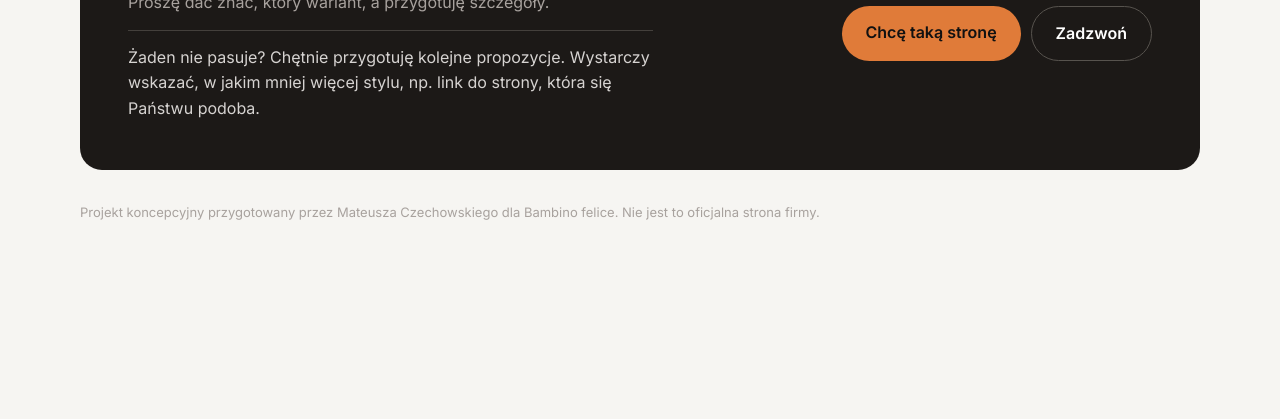
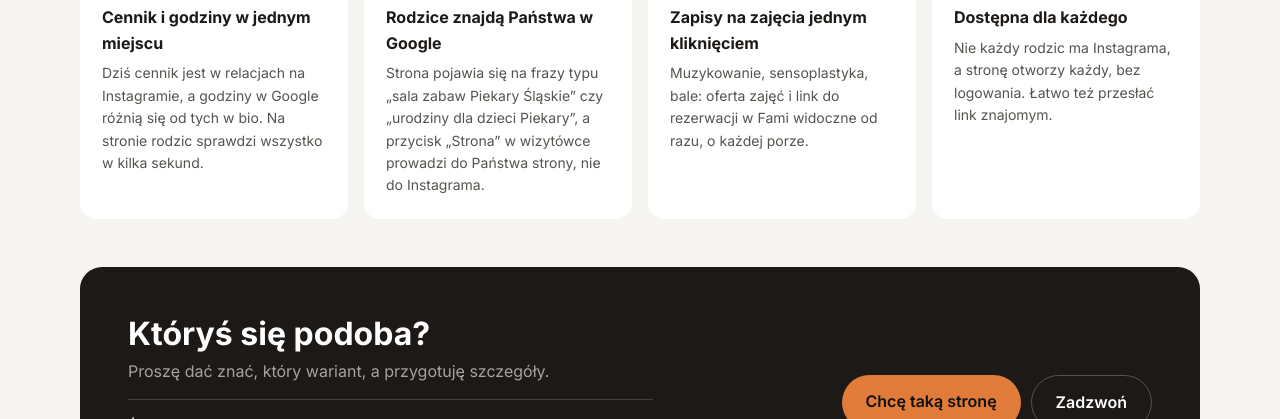
Before and after one commit to mateuszczechowski/demo, a plain HTML site: page bawialnia-bambino-felice-piekary/index.html in a window 1280 px wide. Shown: the part 727-1146 px from the top of the page. Before the commit the page ends 997 px from the top, so only its background shows below. Drawn offline with Linux system fonts and the light colour scheme.

Commit message:
Demo: bawialnia-bambino-felice-piekary, sekcja zalet

```diff
--- a/bawialnia-bambino-felice-piekary/index.html
+++ b/bawialnia-bambino-felice-piekary/index.html
@@ -26,6 +26,12 @@
   .meta h2 { font-size: 18px; margin-bottom: 4px; }
   .meta p { color: #78716c; font-size: 14px; }
   .meta .go { margin-top: 12px; font-weight: 600; font-size: 14px; color: var(--accent); }
+  .why { margin-top: 56px; }
+  .why h2 { font-size: clamp(24px, 3.5vw, 34px); letter-spacing: -0.02em; margin-bottom: 20px; }
+  .why ul { list-style: none; display: grid; grid-template-columns: repeat(auto-fit, minmax(230px, 1fr)); gap: 16px; }
+  .why li { background: #fff; border-radius: 16px; padding: 22px; border-top: 3px solid var(--accent); }
+  .why h3 { font-size: 16px; margin-bottom: 6px; }
+  .why p { color: #57534e; font-size: 14px; }
   .cta { margin-top: 48px; background: #1c1917; color: #fff; border-radius: 22px; padding: clamp(28px, 4vw, 48px); display: flex; flex-wrap: wrap; gap: 24px; align-items: center; justify-content: space-between; }
   .cta h2 { font-size: clamp(22px, 3vw, 32px); line-height: 1.2; }
   .cta p { color: #a8a29e; margin-top: 6px; }
@@ -52,6 +58,16 @@
     <a class="tile" href="kinowy/"><div class="shot"><img src="thumbs/kinowy-desktop.png" alt="Wariant Kinowy"><div class="m"><img src="thumbs/kinowy-mobile.png" alt=""></div></div><div class="meta"><h2>Kinowy</h2><p>Premium z płynnymi animacjami. Przewiń powoli.</p><p class="go">Zobacz →</p></div></a>
   </div>
 
+  <section class="why">
+    <h2>Co daje własna strona?</h2>
+    <ul>
+      <li><h3>Cennik i godziny w jednym miejscu</h3><p>Dziś cennik jest w relacjach na Instagramie, a godziny w Google różnią się od tych w bio. Na stronie rodzic sprawdzi wszystko w kilka sekund.</p></li>
+      <li><h3>Rodzice znajdą Państwa w Google</h3><p>Strona pojawia się na frazy typu „sala zabaw Piekary Śląskie” czy „urodziny dla dzieci Piekary”, a przycisk „Strona” w wizytówce prowadzi do Państwa strony, nie do Instagrama.</p></li>
+      <li><h3>Zapisy na zajęcia jednym kliknięciem</h3><p>Muzykowanie, sensoplastyka, bale: oferta zajęć i link do rezerwacji w Fami widoczne od razu, o każdej porze.</p></li>
+      <li><h3>Dostępna dla każdego</h3><p>Nie każdy rodzic ma Instagrama, a stronę otworzy każdy, bez logowania. Łatwo też przesłać link znajomym.</p></li>
+    </ul>
+  </section>
+
   <div class="cta">
     <div><h2>Któryś się podoba?</h2><p>Proszę dać znać, który wariant, a przygotuję szczegóły.</p><p class="alt">Żaden nie pasuje? Chętnie przygotuję kolejne propozycje. Wystarczy wskazać, w jakim mniej więcej stylu, np. link do strony, która się Państwu podoba.</p></div>
     <div class="btns">
```
